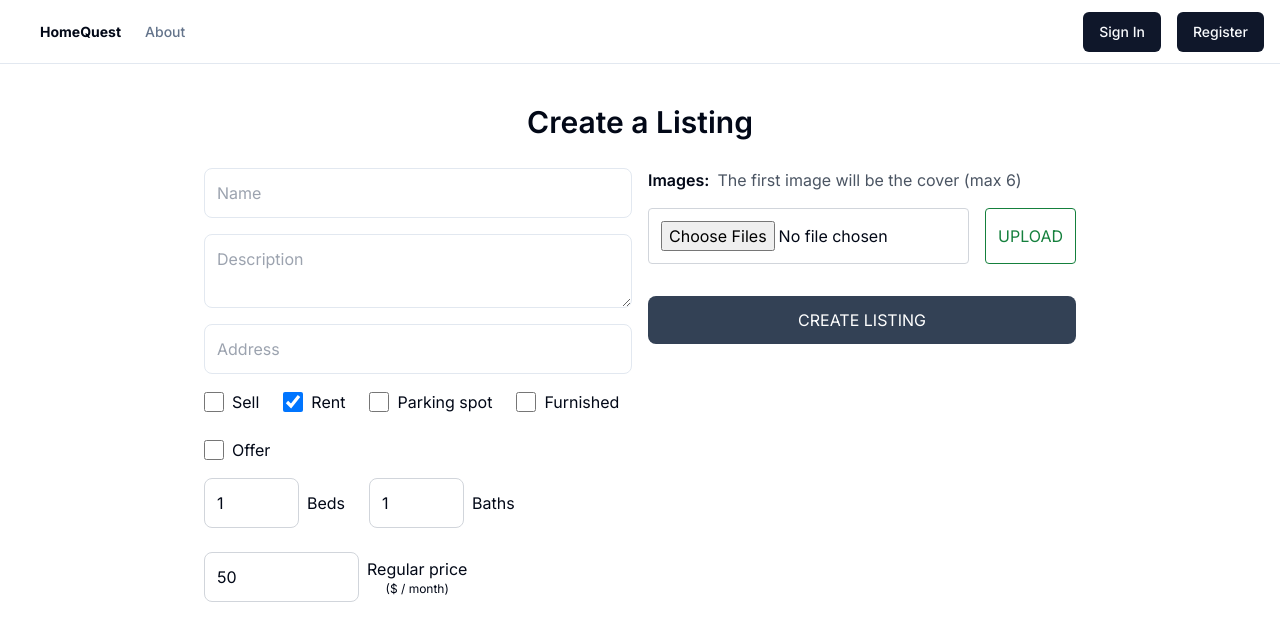
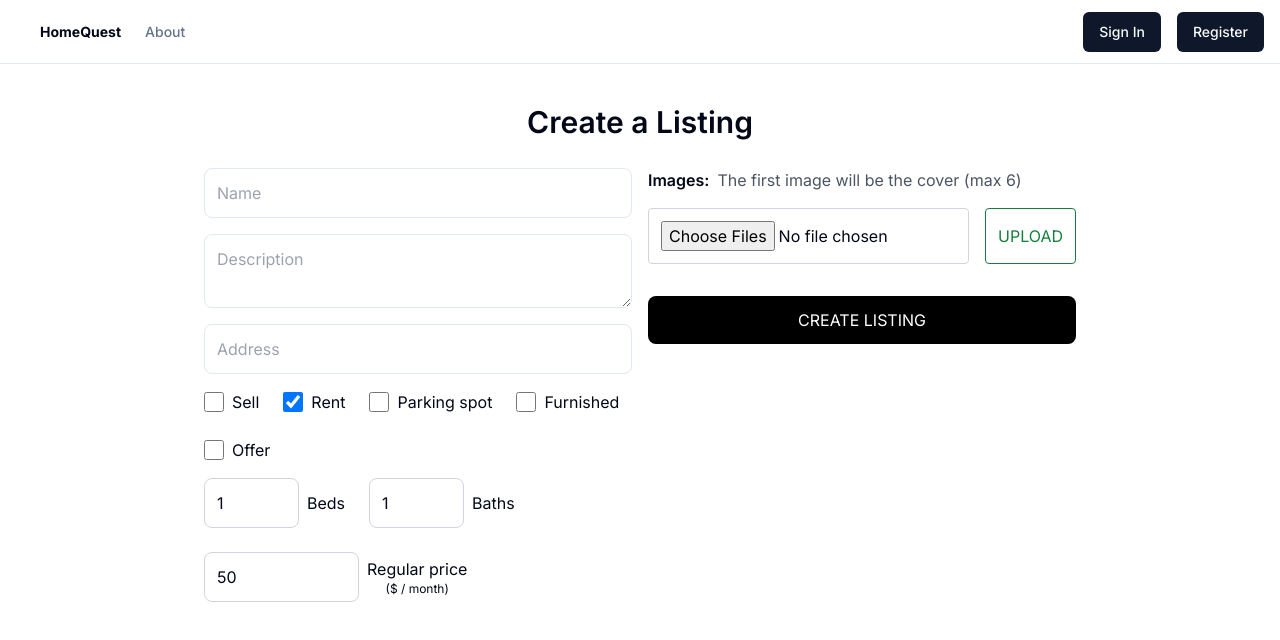
Before and after one commit to bcsamrudh/HomeQuest-Frontend, a Next.js app: page /dashboard/add-property in a window 1280 px wide. Shown: the top 640 px of the page. Built offline with nearby package versions, Linux system fonts and the light colour scheme.

Commit message:
Updated the styling of the add property page

```diff
--- a/src/app/dashboard/add-property/page.js
+++ b/src/app/dashboard/add-property/page.js
@@ -369,7 +369,7 @@ export default function CreateListing() {
             ))}
           <button
             disabled={loading || uploading}
-            className='p-3 bg-slate-700 text-white rounded-lg uppercase hover:opacity-95 disabled:opacity-80'
+            className='p-3 bg-black text-white rounded-lg uppercase hover:opacity-95 disabled:opacity-80'
           >
             {loading ? 'Creating...' : 'Create listing'}
           </button>
```
